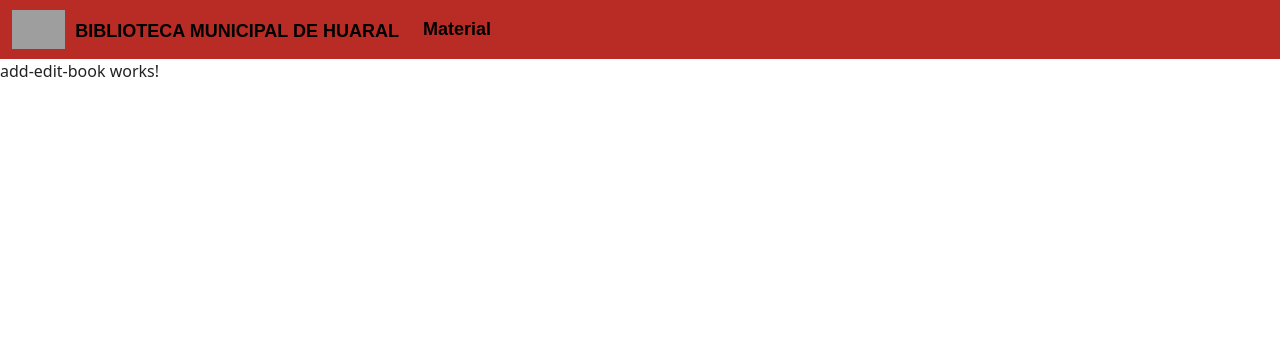
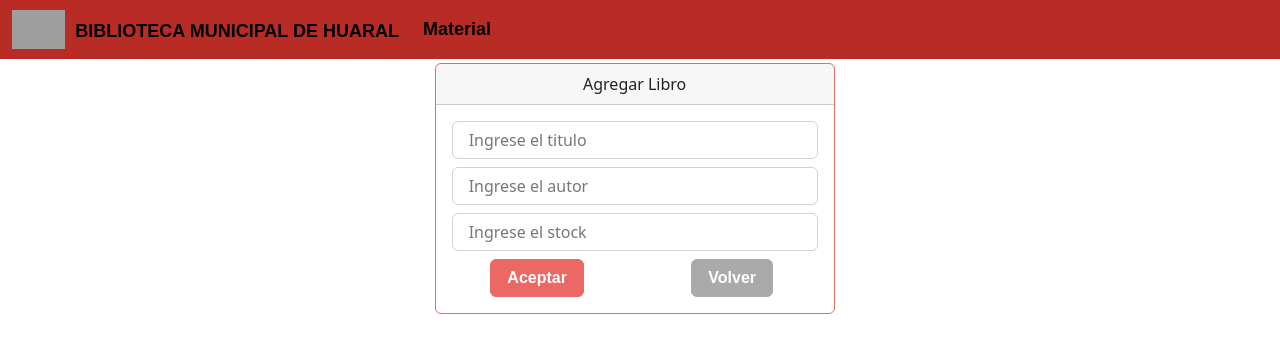
Before and after one commit to RaphaelWMR/bibliomuni, an Angular app: page /add in a window 1280 px wide. Shown: the top 352 px of the page. Built offline with nearby package versions, Linux system fonts and the light colour scheme; grey boxes are pictures that could not be loaded; a web font is replaced by a local one.

Commit message:
front hasta 1:05h

```diff
--- a/src/app/components/add-edit-book/add-edit-book.component.html
+++ b/src/app/components/add-edit-book/add-edit-book.component.html
@@ -1 +1,22 @@
-<p>add-edit-book works!</p>
+<div class="row mt-1">
+    <div class="col-lg-4 offset-lg-4">
+        <div class="card border-primary mb-3" style="max-width: 25rem;">
+            <div class="card-header text-center">Agregar Libro</div>
+            <div class="card-body">
+                <form action="">
+                    <input type="text" class="form-control" placeholder="Ingrese el titulo">
+                    <input type="text" class="form-control mt-2" placeholder="Ingrese el autor">
+                    <input type="text" class="form-control mt-2" placeholder="Ingrese el stock">
+                    <div class="row mt-2 text-center">
+                        <div class="col lg-6">
+                            <button routerLink="/" type="button" class="btn btn-primary">Aceptar</button>
+                        </div>
+                        <div class="col lg-6">
+                            <button type="button" class="btn btn-secondary">Volver</button>
+                        </div>
+                    </div>
+                </form>
+            </div>
+        </div>
+    </div>
+</div>
```
